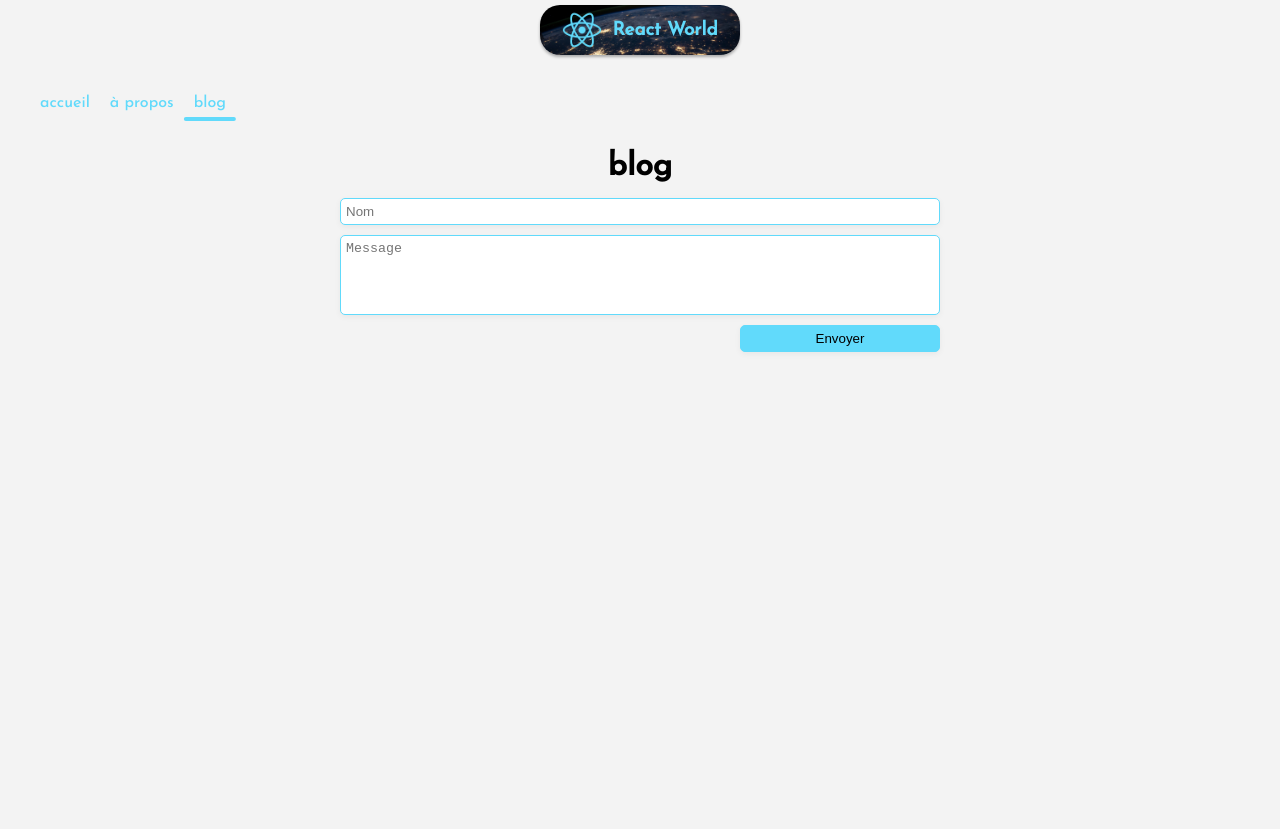
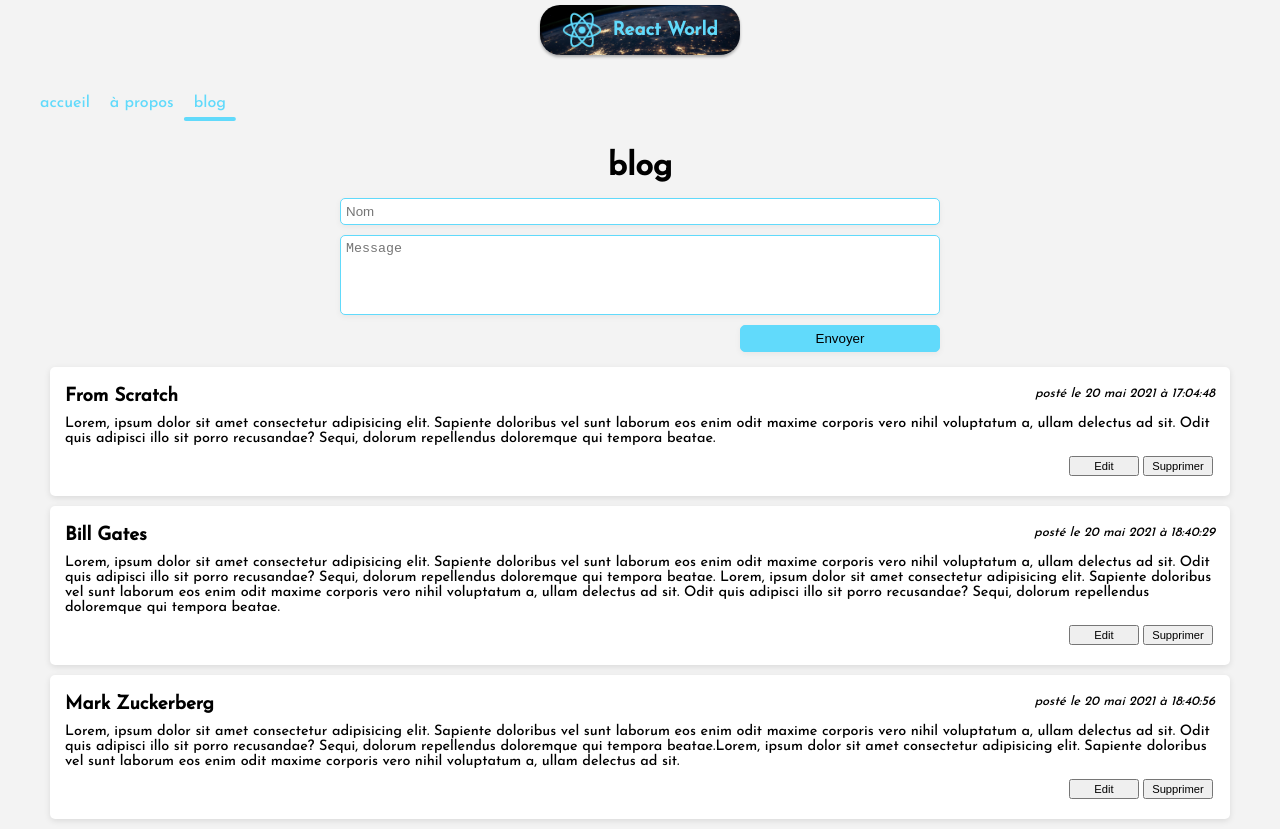
Before and after one commit to SubhamGT/Country-flag1.2, a React (Create React App) app: page /blog in a window 1280 px wide. Before the commit the page ends 800 px from the top, so only its background shows below. Built offline with nearby package versions, Linux system fonts and the light colour scheme; data requests are answered from the project's data file.

Commit message:
ajout d'un timestamp et regler en fonction du pays heur mine anée seconde

```diff
--- a/package.json
+++ b/package.json
@@ -7,6 +7,7 @@
     "@testing-library/react": "^12.1.3",
     "@testing-library/user-event": "^13.5.0",
     "axios": "^0.26.0",
+    "json-server": "^1.0.0-beta.3",
     "react": "^17.0.2",
     "react-dom": "^17.0.2",
     "react-router-dom": "^6.2.2",
@@ -18,7 +19,9 @@
     "start": "react-scripts start",
     "build": "react-scripts build",
     "test": "react-scripts test",
-    "eject": "react-scripts eject"
+    "eject": "react-scripts eject",
+   "server": "json-server --watch src/assets/db.json --port 3004"
+
   },
   "browserslist": {
     "production": [
--- /dev/null
+++ b/src/components/Article.js
@@ -0,0 +1,31 @@
+import React from "react";
+
+const Article = ({ article }) => {
+  const dateFormater = (date) => {
+    let newDate = new Date(date).toLocaleDateString("fr-FR", {
+      year: "numeric",
+      month: "long",
+      day: "numeric",
+      hour: "numeric",
+      minute: "numeric",
+      second: "numeric",
+    });
+    return newDate;
+  };
+
+  return (
+    <div className="article">
+      <div className="card-header">
+        <h3>{article.author}</h3>
+        <em>posté le {dateFormater(article.date)}</em>
+      </div>
+      <p>{article.content}</p>
+      <div className="btn-container">
+        <button>Edit</button>
+        <button>Supprimer</button>
+      </div>
+    </div>
+  );
+};
+
+export default Article;
--- a/src/pages/Blog.js
+++ b/src/pages/Blog.js
@@ -1,10 +1,25 @@
-import React, { useState } from "react";
+import React, { useEffect, useState } from "react";
 import Logo from "../components/Logo";
 import Navigation from "../components/Navigation";
+import axios from "axios";
+import Article from "../components/Article"; // adapte le chemin si besoin
 
 const Blog = () => {
+  const [blogData, setBlogData] = useState([]);
   const [content, setContent] = useState("");
   const [error, setError] = useState(false);
+
+  useEffect(() => {
+    const getDate = () => {
+      axios
+        .get("http://localhost:3004/articles")
+        .then((res) => setBlogData(res.data))
+        .catch((err) => console.error("Erreur axios :", err));
+    };
+
+    getDate(); // 👈 appelle la fonction ici
+  }, []);
+
   const handleSubmit = (e) => {
     e.preventDefault();
 
@@ -31,7 +46,11 @@
         {error && <p>Veullez écrire un minimum de 140 caractères</p>}
         <input type="submit" value="Envoyer" />
       </form>
-      <ul></ul>
+      <ul>
+        {blogData.map((article) => (
+          <Article key={article.id} article={article} />
+        ))}
+      </ul>
     </div>
   );
 };
```
Also changed, not shown: 1 other file (tests, documents, lock files or other folders).
